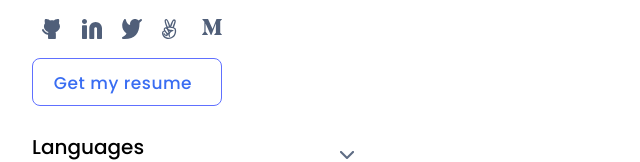
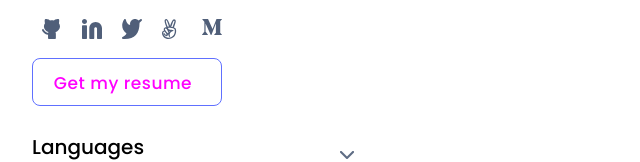
Before and after one commit to FrankMugagga/Mugagga_Frank_Portfolio_OLD, a plain HTML site: page index.html in a window 1280 px wide. In both pictures the pointer is over the button "Get my resume". Shown: the part 4113-4275 px from the top of the page, without its empty margins (0-640 px from the left). Drawn offline with Linux system fonts and the light colour scheme.

Commit message:
I added hover style to the get my resume button

```diff
--- a/style.css
+++ b/style.css
@@ -639,6 +639,10 @@ h1 {
   color: #396df2;
 }
 
+.resume_button:hover {
+  color: magenta;
+}
+
 .skill_set {
   display: flex;
   flex-direction: column;
```
